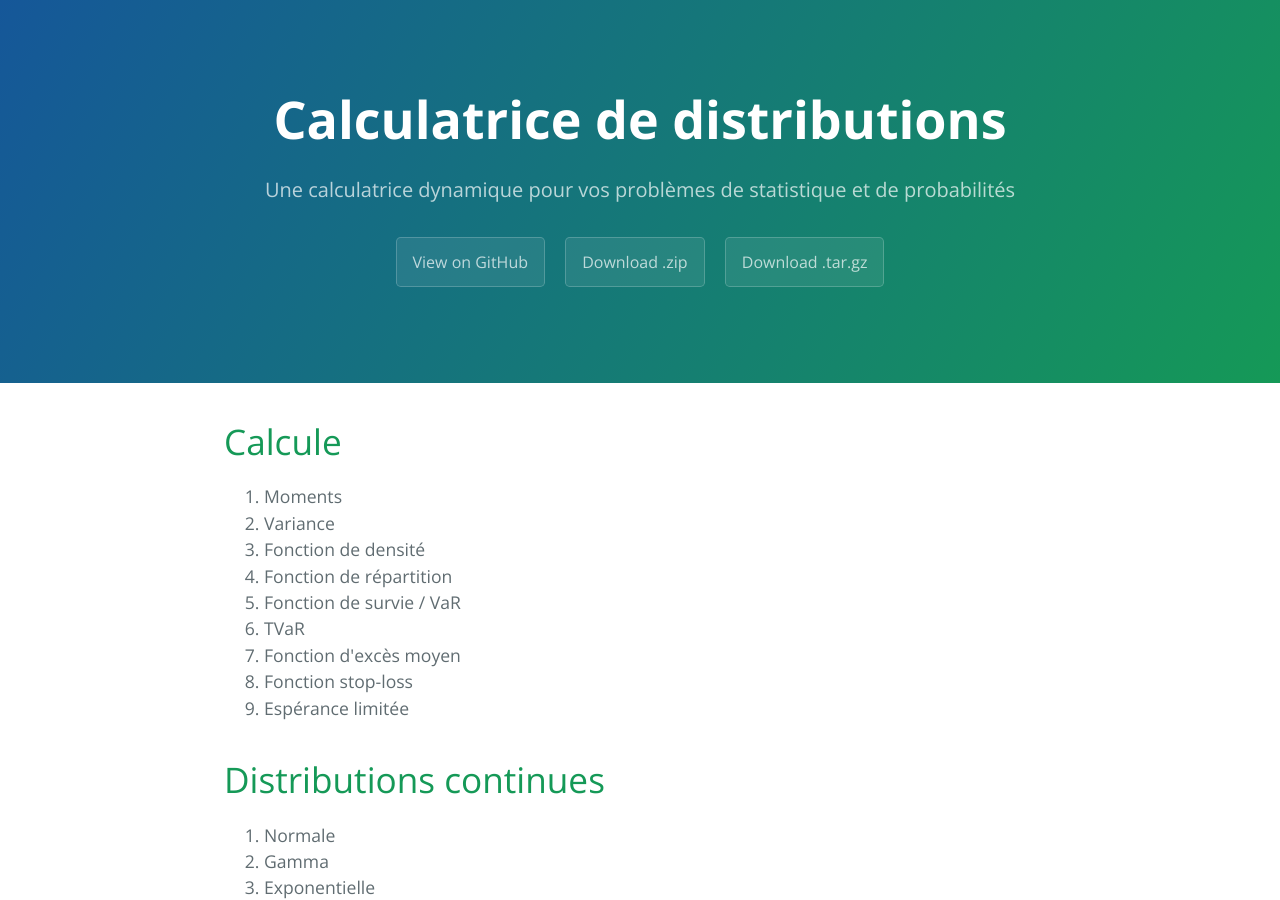
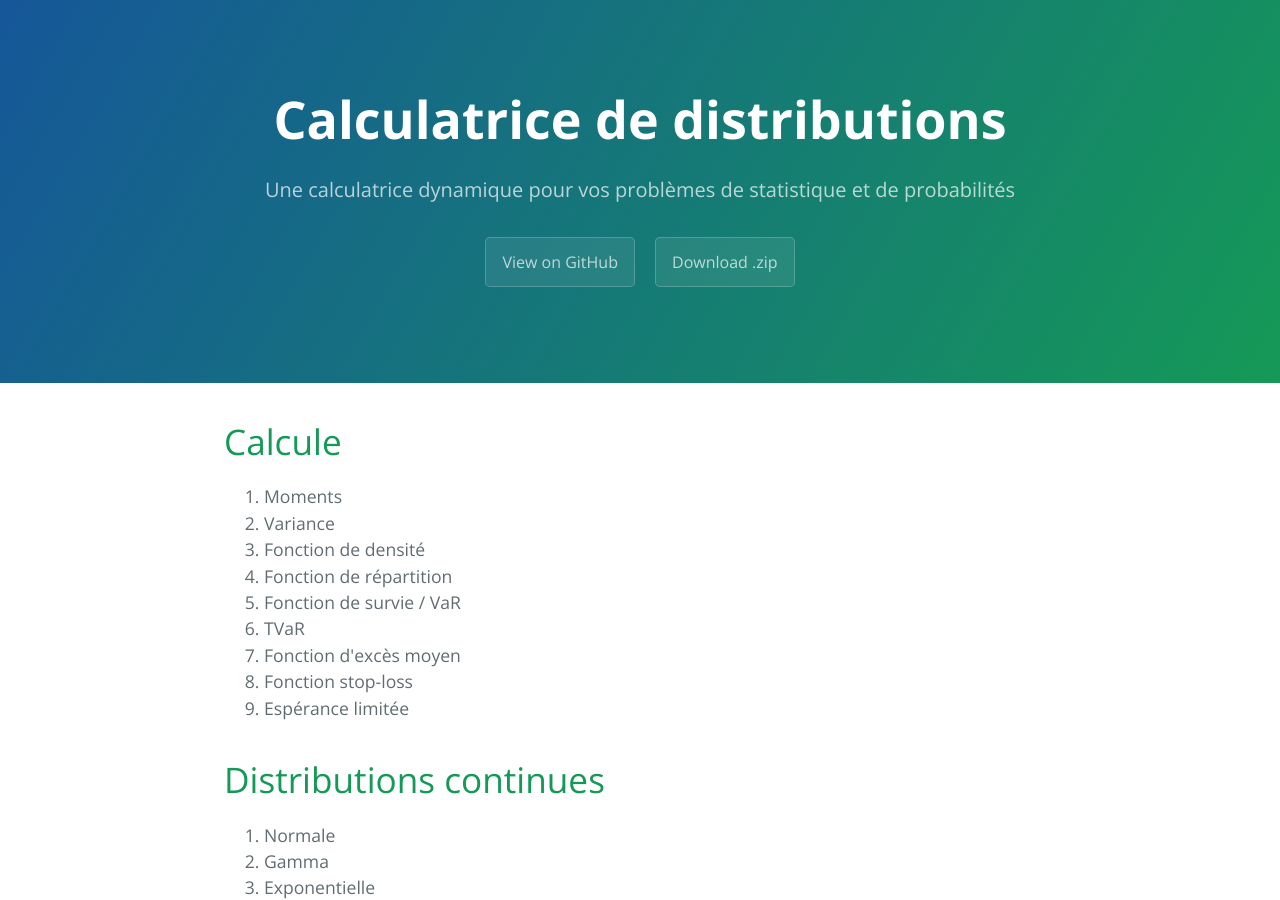
Before and after one commit to alec42/distributacalcul, a Jekyll site: the page built from docs/index.html, in a window 1280 px wide and 900 px high. Built offline with Jekyll 4.4.1, drawn with Linux system fonts in a browser that asks for light colours; the list of posts is cut into pages by our own code.

Commit message:
Update page-header.html

```diff
--- a/docs/_includes/page-header.html
+++ b/docs/_includes/page-header.html
@@ -3,5 +3,4 @@
   <h2 class="project-tagline">{{ site.tagline }}</h2>
   <a href="https://github.com/alec42/distributacalcul" class="btn">View on GitHub</a>
   <a href="#" class="btn">Download .zip</a>
-  <a href="#" class="btn">Download .tar.gz</a>
 </section>
```
